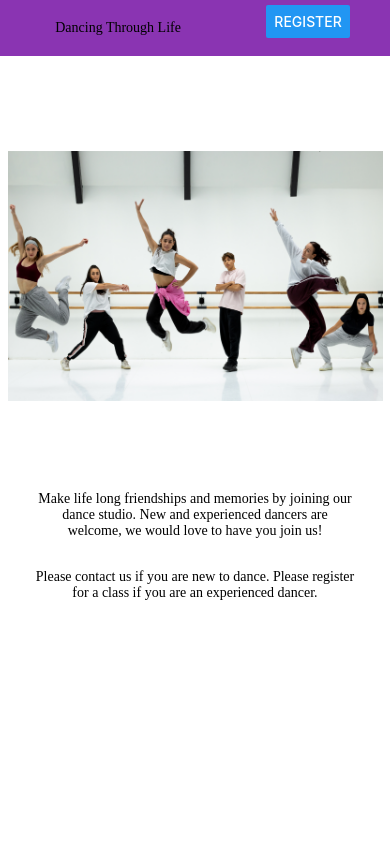
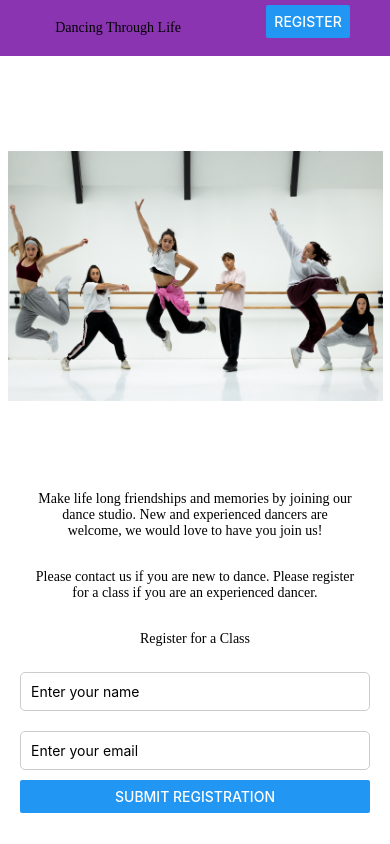
Before and after one commit to SEG3125-2026/seg3125-lab8_group20, a React Native app in the folder myproject/: screen / in a window 390 px wide. Built offline with nearby package versions, Linux system fonts and the light colour scheme.

Commit message:
Added my part of the lab, registration form with name and email input fields. Also added a .gitignore file to ignore node_modules and other unnecessary files. Updated package.json and package-lock.json with the necessary dependencies for the project.

```diff
--- a/myproject/App.js
+++ b/myproject/App.js
@@ -1,10 +1,10 @@
 import { StatusBar } from 'expo-status-bar';
 import React, { useState } from 'react';
-import { StyleSheet, Text, View, Button, ScrollView, Image} from 'react-native';
+import { StyleSheet, Text, View, Button, ScrollView, Image, TextInput} from 'react-native';
 
 export default function App() {
-  // const clickHandler = () =>
-
+  const [name, setName] = useState('');
+  const [email, setEmail] = useState('');
   return (
     <ScrollView>
       <View style={styles.container}>
@@ -23,6 +23,20 @@ export default function App() {
                 New and experienced dancers are welcome, we would love to have you join us!</Text>
           <Text style={styles.textFont}>Please contact us if you are new to dance.
                 Please register for a class if you are an experienced dancer.</Text>
+          <Text style={styles.textFont}>Register for a Class</Text>
+          <TextInput
+            placeholder="Enter your name"
+            value={name}
+            onChangeText={setName}
+            style={styles.input}
+          />
+          <TextInput
+            placeholder="Enter your email"
+            value={email}
+            onChangeText={setEmail}
+            style={styles.input}
+          />
+          <Button title="Submit Registration" onPress={() => alert(`Registered: ${name}, ${email}`)} />
         </View>
         <StatusBar style="auto" />
       </View>
@@ -62,5 +76,12 @@ const styles = StyleSheet.create({
   imageContainer:{
     flex:1,
     alignItems: 'center',
+  },
+  input:{
+    borderWidth: 1,
+    borderColor: '#ccc',
+    padding: 10,
+    marginVertical: 10,
+    borderRadius: 5,
   }
 });
--- /dev/null
+++ b/package.json
@@ -0,0 +1,5 @@
+{
+  "dependencies": {
+    "@react-navigation/native": "^7.1.34"
+  }
+}
```
Also changed, not shown: 2 other files (tests, documents, lock files or other folders).
